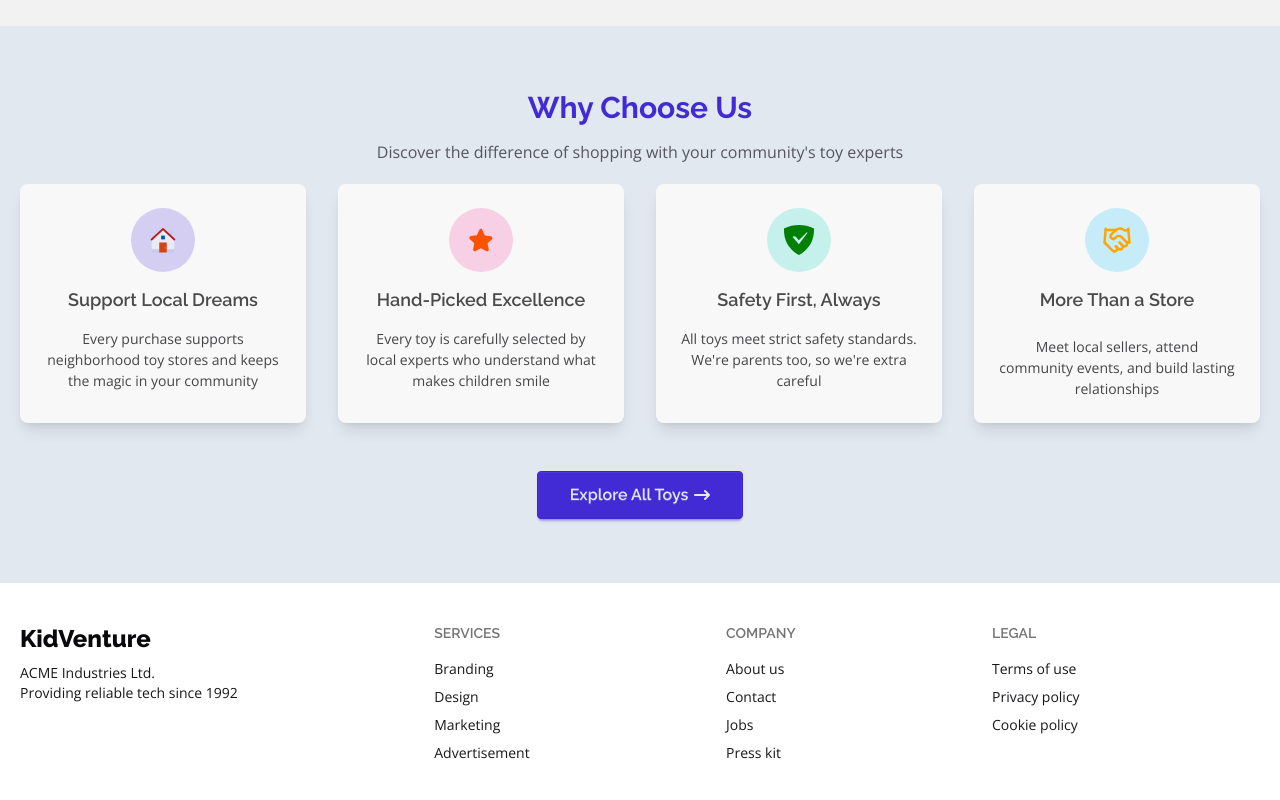
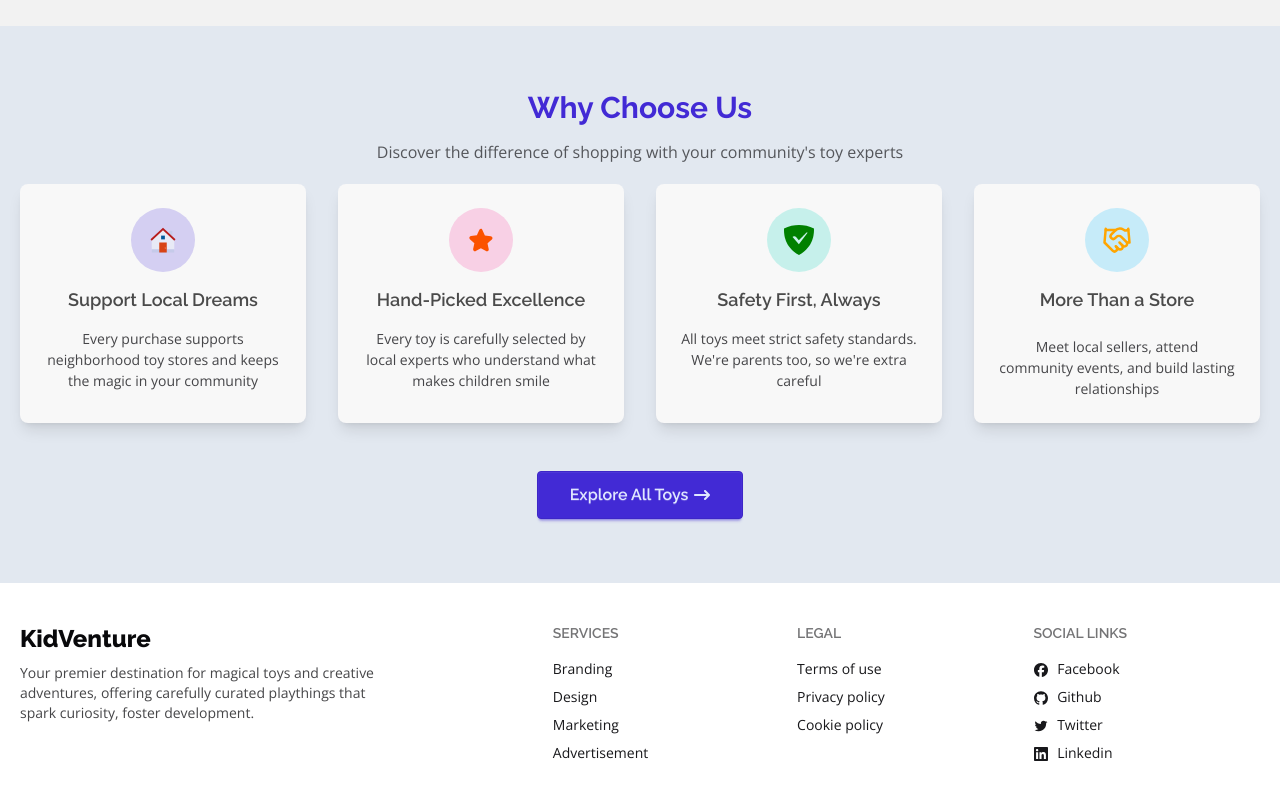
Before and after one commit to programmerrakibul/kid-venture, a React (Vite) app: page / in a window 1280 px wide. Shown: the part 1962-2762 px from the top of the page. Built offline with nearby package versions, Linux system fonts and the light colour scheme; no server answers.

Commit message:
footer modified

```diff
--- a/src/components/Footer/Footer.jsx
+++ b/src/components/Footer/Footer.jsx
@@ -1,5 +1,7 @@
 import { Link } from "react-router";
 import Container from "../Container/Container";
+import { SiFacebook, SiGithub, SiLinkedin } from "react-icons/si";
+import { IoLogoTwitter } from "react-icons/io";
 
 const Footer = () => {
   return (
@@ -12,12 +14,13 @@ const Footer = () => {
           >
             KidVenture
           </Link>
-          <p>
-            ACME Industries Ltd.
-            <br />
-            Providing reliable tech since 1992
+          <p className="max-w-sm opacity-80">
+            Your premier destination for magical toys and creative adventures,
+            offering carefully curated playthings that spark curiosity, foster
+            development.
           </p>
         </aside>
+
         <nav>
           <h6 className="footer-title">Services</h6>
           <a className="link link-hover">Branding</a>
@@ -25,18 +28,28 @@ const Footer = () => {
           <a className="link link-hover">Marketing</a>
           <a className="link link-hover">Advertisement</a>
         </nav>
-        <nav>
-          <h6 className="footer-title">Company</h6>
-          <a className="link link-hover">About us</a>
-          <a className="link link-hover">Contact</a>
-          <a className="link link-hover">Jobs</a>
-          <a className="link link-hover">Press kit</a>
-        </nav>
+
         <nav>
           <h6 className="footer-title">Legal</h6>
           <a className="link link-hover">Terms of use</a>
           <a className="link link-hover">Privacy policy</a>
           <a className="link link-hover">Cookie policy</a>
+        </nav>
+
+        <nav>
+          <h6 className="footer-title">Social Links</h6>
+          <a className="link link-hover">
+            <SiFacebook className="inline-block mr-1.5" /> Facebook
+          </a>
+          <a className="link link-hover">
+            <SiGithub className="inline-block mr-1.5" /> Github
+          </a>
+          <a className="link link-hover">
+            <IoLogoTwitter className="inline-block mr-1.5" /> Twitter
+          </a>
+          <a className="link link-hover">
+            <SiLinkedin className="inline-block mr-1.5" /> Linkedin
+          </a>
         </nav>
       </Container>
     </footer>
```
